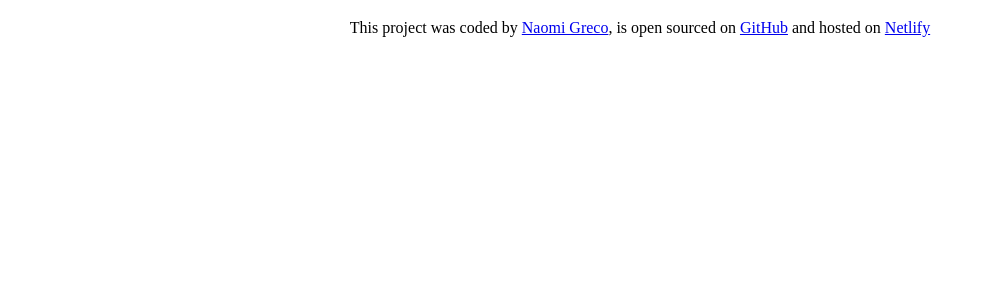
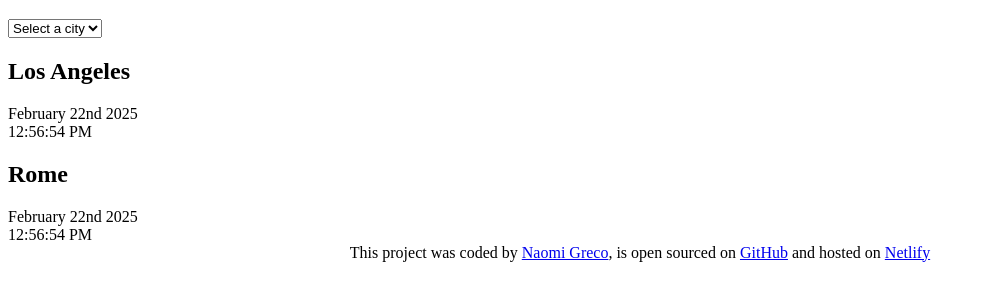
Before and after one commit to Nay-nay93/WorldClockProject, a plain HTML site: page index.html in a window 1280 px wide. Shown: the part 61-362 px from the top of the page, without its empty margins (0-985 px from the left). Drawn offline with nearby package versions, Linux system fonts and the light colour scheme.

Commit message:
added basic html

```diff
--- a/index.html
+++ b/index.html
@@ -10,8 +10,26 @@
 
 </head>
 <body>
+<div class="container">
     <h1> World Clock</h1>
+    <select name="" id="">
+        <option value=""> Select a city </option>
+        <option value=""> London </option>
+        <option value=""> New York </option>
+        <option value=""> Aukland</option>
+    </select>
 
+    <div class="city">
+        <h2>Los Angeles</h2>
+        <div class="date"> February 22nd 2025</div>
+        <div class="time"> 12:56:54 PM</div>
+    </div>
+    <div class="city">
+        <h2>Rome</h2>
+        <div class="date"> February 22nd 2025</div>
+        <div class="time"> 12:56:54 PM</div>
+    </div>
+</div>
     <footer>
         This project was coded by <a href="https://github.com/Nay-nay93" target="_blank">Naomi Greco</a>, is open sourced on <a href="https://github.com/Nay-nay93/WorldClockProject" target="_blank"> GitHub</a> and hosted on <a href="https://naysworldclock.netlify.app/" target="_blank">Netlify</a>
     </footer>
```
